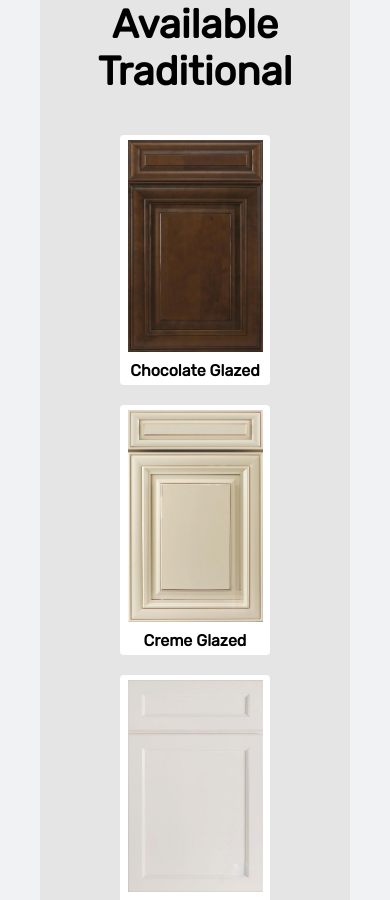
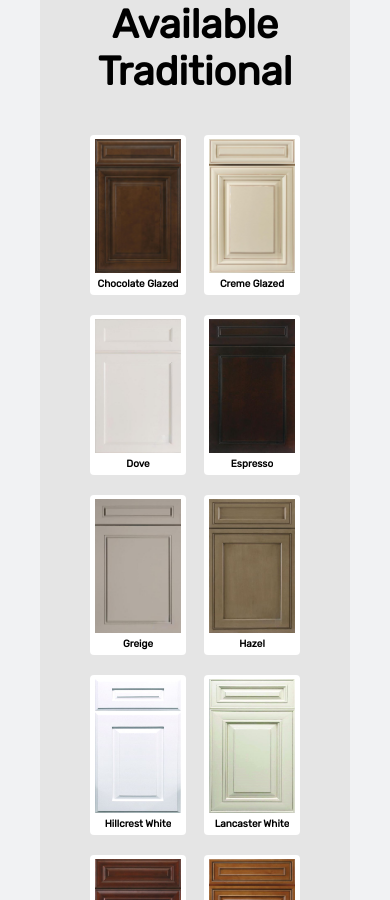
Before and after one commit to propitive/avanti-enterprises, a React (Create React App) app: page /services/kitchen-cabinets in a window 390 px wide. Shown: the part 1100-2000 px from the top of the page. Built offline with nearby package versions, Linux system fonts and the light colour scheme; a web font is replaced by a local one.

Commit message:
product layout is resposive

```diff
--- a/src/components/ProductLayout/ProductLayout.css
+++ b/src/components/ProductLayout/ProductLayout.css
@@ -47,7 +47,7 @@
     transition: all 0.2s ease-out;
     box-shadow: 0px 4px 8px rgba(38, 38, 38, 0.2);
     top: -4px;
-    border-radius: 10px;
+    border-radius: 4px;
   }
 }
 
@@ -59,16 +59,59 @@
 }
 
 .product-layout__colors-section__card-title {
-  max-width: 220px;
+  max-width: 90%;
+  margin: 0 auto 0;
   text-overflow: ellipsis;
   white-space: nowrap;
   overflow: hidden;
-  margin: 0;
   font-family: "Rubik", sans-serif, Arial;
   font-style: normal;
   font-weight: 900;
   font-size: 16px;
   line-height: 29px;
-
   text-align: center;
 }
+
+@media screen and (max-width: 851px) {
+  .product-layout__colors-section {
+    /* background: red; */
+    max-width: calc(100% - 50px);
+  }
+  .product-layout__colors-section__cards {
+    grid-template-columns: repeat(auto-fit, minmax(120px, max-content));
+  }
+  .product-layout__colors-section__card {
+    height: 200px;
+    width: 120px;
+  }
+  .product-layout__colors-section__card-image {
+    height: 170px;
+    margin: auto auto 0;
+  }
+  .product-layout__colors-section__card-title {
+    font-size: 13px;
+    line-height: 26px;
+  }
+}
+
+@media screen and (max-width: 680px) {
+  .product-layout__colors-section {
+    /* background: blue; */
+    max-width: calc(100% - 20px);
+  }
+  .product-layout__colors-section__cards {
+    grid-template-columns: repeat(auto-fit, minmax(96px, max-content));
+  }
+  .product-layout__colors-section__card {
+    height: 160px;
+    width: 96px;
+  }
+  .product-layout__colors-section__card-image {
+    height: 134px;
+    margin: auto auto 0;
+  }
+  .product-layout__colors-section__card-title {
+    font-size: 10px;
+    line-height: 22px;
+  }
+}
```
